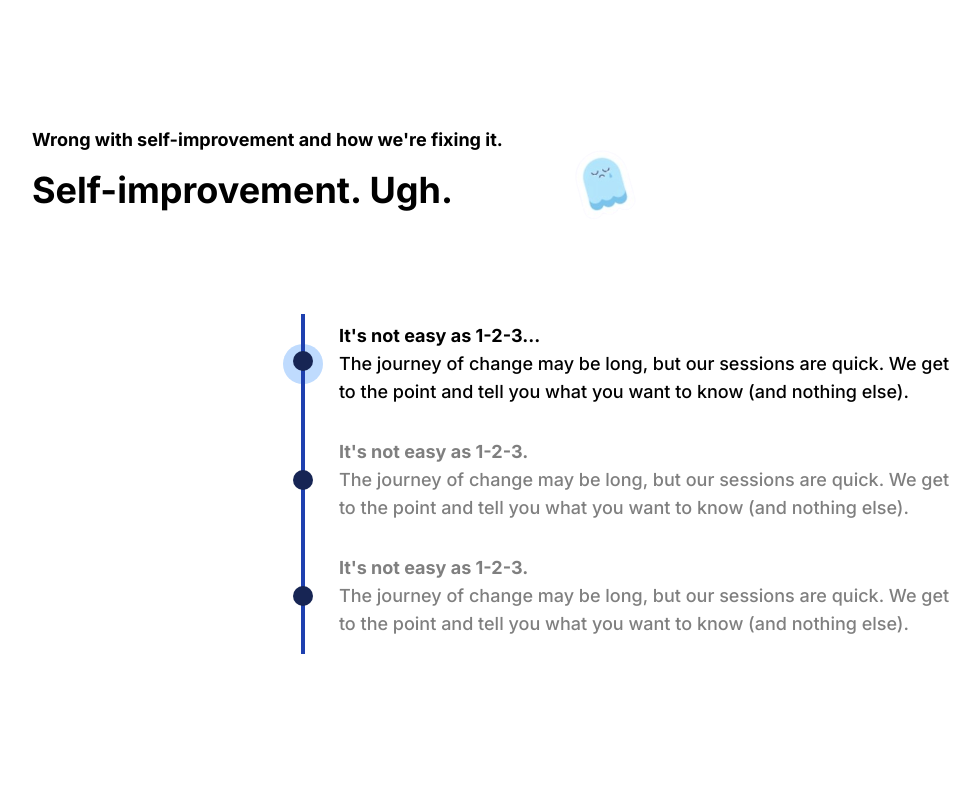
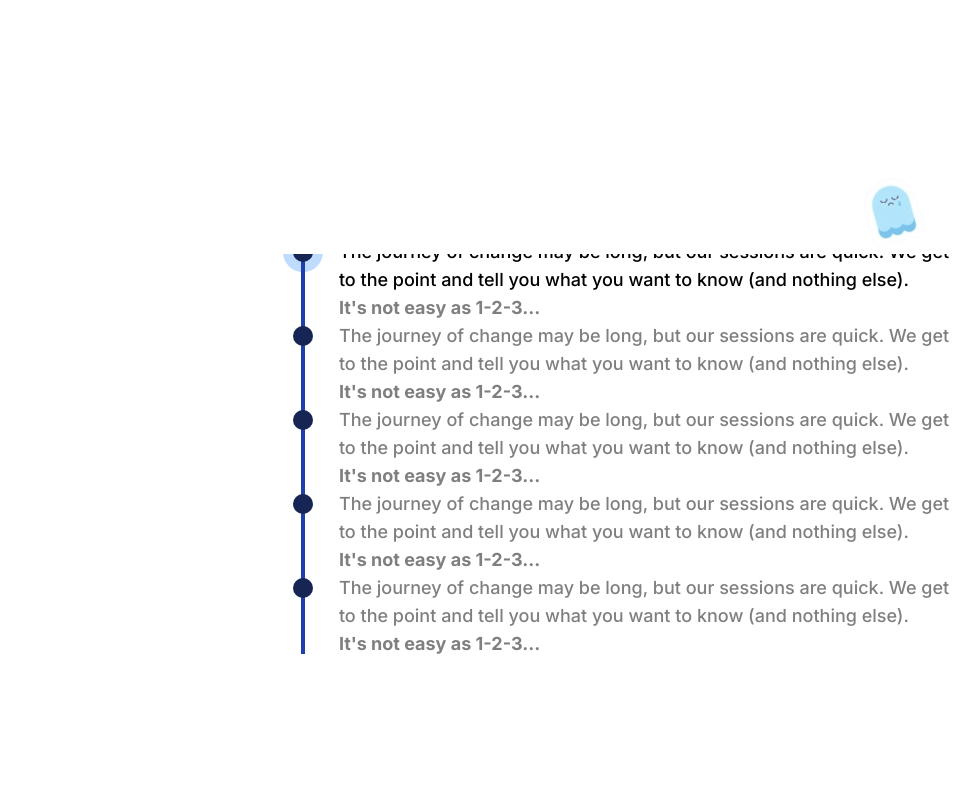
Before and after one commit to ThapaVinay/Ahead-UI-Replica, a Next.js app: page / in a window 1280 px wide. Shown: the part 2640-3440 px from the top of the page, without its empty margins (8-988 px from the left). Built offline with nearby package versions, Linux system fonts and the light colour scheme.

Commit message:
self improvement section animation done

```diff
--- a/app/components/ScrollBox.jsx
+++ b/app/components/ScrollBox.jsx
@@ -44,7 +44,6 @@ const ScrollBox = () => {
                 start: "top 80% ",
                 toggleActions: "restart complete reverse reset"
             }
-
         });
 
         gsap.to(sec, {
--- a/app/components/SelfImprovement.jsx
+++ b/app/components/SelfImprovement.jsx
@@ -11,31 +11,78 @@ const SelfImprovement = () => {
     let text2 = useRef(null);
     let blue = useRef(null);
     const [num, setNum] = useState(1);
-    // setNum(3);
     function clickHandler(num) {
         setNum(num);
     }
 
+    useEffect(() => {
+
+        gsap.fromTo(text1, {
+            duration: 1,
+            opacity: 0,
+            x: -100
+        }, {
+            duration: 1,
+            opacity: 1,
+            x: 0,
+            repeat: 0,
+            ease: "Power3.out",
+            scrollTrigger: {
+                trigger: text1,
+                start: "top 80% ",
+                start: "bottom 50%",
+                toggleActions: "restart complete reverse reset"
+            }
+        });
+
+        gsap.fromTo(text2, {
+            duration: 1,
+            opacity: 0,
+            x: -100
+        }, {
+            duration: 1,
+            opacity: 1,
+            x: 0,
+            repeat: 0,
+            ease: "Power3.out",
+            scrollTrigger: {
+                trigger: text2,
+                start: "top 80% ",
+                start: "bottom 50%",
+                toggleActions: "restart complete reverse reset"
+            }
+        });
+
+        gsap.to(blue, {
+            x: -300,
+            y: -80,
+            duration: 2,
+            ease: "Power3.out",
+            scrollTrigger: {
+                trigger: text2,
+                start: "top 80% ",
+                toggleActions: "restart complete reverse reset"
+            }
+        });
+
+    }, [])
+
     return (
         <div className='mt-64 relative w-full'>
-            <p ref={(el => { text1 = el })} className='text-lg font-bold mb-4'>Wrong with self-improvement and how we&apos;re fixing it.</p>
+            <p ref={(el) => { text1 = el }} className='text-lg font-bold mb-4'>Wrong with self-improvement and how we&apos;re fixing it.</p>
+            <h1 ref={(el) => { text2 = el }} className='text-4xl font-bold'>Self-improvement. Ugh.</h1>
+            <img ref={(el) => { blue = el }} className='absolute top-[2rem] left-[50.5rem]' width={105} src={"/assets/blue cutie.png"} />
 
-            <h1 ref={(el => { text2 = el })} className='text-4xl font-bold  ' >Self-improvement. Ugh.</h1>
-            <img ref={(el => { blue = el })} className='absolute right-[36rem] top-1' width={105} src={"/assets/blue cutie.png"} />
+            <div className='w-full mt-11 transition-all duration-1000 flex flex-col items-center justify-center h-[400px] overflow-y-auto no-scrollbar'>
 
-            {/* <div className='w-1 absolute  mt-11 rounded-3xl h-[700px] bg-blue-800'>
-      </div> */}
-            <div className='w-full mt-11 transition-all duration-1000  flex flex-col items-center justify-center h-[400px] no-scrollbar overflow-y-auto display-none'>
-                <div onMouseEnter={() => clickHandler(1)} className='flex relative mt-96 cursor-default  right-2 top-2  justify-center items-center'>
-                    <div className={`h-[40px] w-[40px] ${(num == 1) ? "bg-blue-200" : "bg-white"}  right-4  relative z-30 rounded-full flex items-center justify-center `}>
-                        <div className='w-1 bg-blue-800 h-28  mt-3 ' >
-                            <div className='h-[20px] w-[20px]  rounded-full  relative top-1/3 right-2 bg-blue-950'  >
-
+                {Array.from({ length: 6 }, (_, i) => (
+                    <div key={i} onMouseEnter={() => clickHandler(i + 1)} className={`flex relative mt-${i === 0 ? 96 : 8} cursor-default right-2 top-2 justify-center items-center`}>
+                        <div className={`h-[40px] w-[40px] ${(num === i + 1) ? "bg-blue-200" : "bg-white"} right-4 relative z-30 rounded-full flex items-center justify-center`}>
+                            <div className='w-1 bg-blue-800 h-32 mt-3'>
+                                <div className='h-[20px] w-[20px] rounded-full relative top-12 right-2 bg-blue-950' />
                             </div>
                         </div>
-
-                    </div>
-                    <div className={`${(num == 1) ? "opacity-100" : "opacity-50"}`} >
+                        <div className={`${(num === i + 1) ? "opacity-100" : "opacity-50"}`}>
                             <div className='text-lg font-bold'>
                                 It&apos;s not easy as 1-2-3...
                             </div>
@@ -44,103 +91,11 @@ const SelfImprovement = () => {
                             </div>
                         </div>
                     </div>
-
-                <div onMouseEnter={() => clickHandler(2)} className='flex relative mt-8 cursor-default  right-2 top-2  justify-center items-center'>
-                    <div className={`h-[40px] w-[40px] ${(num == 2) ? "bg-blue-200" : "bg-white"}  right-4  relative z-30 rounded-full flex items-center justify-center `}>
-                        <div className='w-1 bg-blue-800 h-32  mt-3 ' >
-                            <div className='h-[20px] w-[20px]  rounded-full  relative top-12 right-2 bg-blue-950'  >
+                ))}
 
             </div>
         </div>
 
-                    </div>
-                    <div className={`${(num == 2) ? "opacity-100" : "opacity-50"}`} >
-                        <div className='text-lg font-bold'>
-                            It&apos;s not easy as 1-2-3.
-                        </div>
-                        <div className='text-lg font-medium'>
-                            The journey of change may be long, but our sessions are quick. We get <br /> to the point and tell you what you want to know (and nothing else).
-                        </div>
-                    </div>
-                </div>
-
-                <div onMouseEnter={() => clickHandler(3)} className='flex relative mt-8 cursor-default  right-2 top-2  justify-center items-center'>
-                    <div className={`h-[40px] w-[40px] ${(num == 3) ? "bg-blue-200" : "bg-white"}  right-4  relative z-30 rounded-full flex items-center justify-center `}>
-                        <div className='w-1 bg-blue-800 h-32  mt-3 ' >
-                            <div className='h-[20px] w-[20px]  rounded-full  relative top-12 right-2 bg-blue-950'  >
-
-                            </div>
-                        </div>
-
-                    </div>
-                    <div className={`${(num == 3) ? "opacity-100" : "opacity-50"}`} >
-                        <div className='text-lg font-bold'>
-                            It&apos;s not easy as 1-2-3.
-                        </div>
-                        <div className='text-lg font-medium'>
-                            The journey of change may be long, but our sessions are quick. We get <br /> to the point and tell you what you want to know (and nothing else).
-                        </div>
-                    </div>
-                </div>
-
-                <div onMouseEnter={() => clickHandler(4)} className='flex relative mt-8 cursor-default  right-2 top-2  justify-center items-center'>
-                    <div className={`h-[40px] w-[40px] ${(num == 4) ? "bg-blue-200" : "bg-white"}  right-4  relative z-30 rounded-full flex items-center justify-center `}>
-                        <div className='w-1 bg-blue-800 h-32  mt-3 ' >
-                            <div className='h-[20px] w-[20px]  rounded-full  relative top-12 right-2 bg-blue-950'  >
-
-                            </div>
-                        </div>
-
-                    </div>
-                    <div className={`${(num == 4) ? "opacity-100" : "opacity-50"}`} >
-                        <div className='text-lg font-bold'>
-                            It&apos;s not easy as 1-2-3.
-                        </div>
-                        <div className='text-lg font-medium'>
-                            The journey of change may be long, but our sessions are quick. We get <br /> to the point and tell you what you want to know (and nothing else).
-                        </div>
-                    </div>
-                </div>
-                <div onMouseEnter={() => clickHandler(5)} className='flex relative mt-8 cursor-default  right-2 top-2  justify-center items-center'>
-                    <div className={`h-[40px] w-[40px] ${(num == 5) ? "bg-blue-200" : "bg-white"}  right-4  relative z-30 rounded-full flex items-center justify-center `}>
-                        <div className='w-1 bg-blue-800 h-32  mt-3 ' >
-                            <div className='h-[20px] w-[20px]  rounded-full  relative top-12 right-2 bg-blue-950'  >
-
-                            </div>
-                        </div>
-
-                    </div>
-                    <div className={`${(num == 5) ? "opacity-100" : "opacity-50"}`} >
-                        <div className='text-lg font-bold'>
-                            It&apos;s not easy as 1-2-3.
-                        </div>
-                        <div className='text-lg font-medium'>
-                            The journey of change may be long, but our sessions are quick. We get <br /> to the point and tell you what you want to know (and nothing else).
-                        </div>
-                    </div>
-                </div>
-                <div onMouseEnter={() => clickHandler(6)} className='flex relative mt-8 cursor-default  right-2 top-2  justify-center items-center'>
-                    <div className={`h-[40px] w-[40px] ${(num == 6) ? "bg-blue-200" : "bg-white"}  right-4  relative z-30 rounded-full flex items-center justify-center `}>
-                        <div className='w-1 bg-blue-800 h-32  mt-3 ' >
-                            <div className='h-[20px] w-[20px]  rounded-full  relative top-12 right-2 bg-blue-950'  >
-
-                            </div>
-                        </div>
-
-                    </div>
-                    <div className={`${(num == 6) ? "opacity-100" : "opacity-50"}`} >
-                        <div className='text-lg font-bold'>
-                            It&apos;s not easy as 1-2-3.
-                        </div>
-                        <div className='text-lg font-medium'>
-                            The journey of change may be long, but our sessions are quick. We get <br /> to the point and tell you what you want to know (and nothing else).
-                        </div>
-                    </div>
-                </div>
-
-            </div>
-
-        </div>
     )
 }
 
```
Lines whose indentation alone changed are shown as unchanged.
